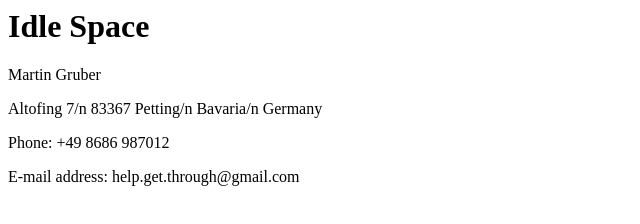
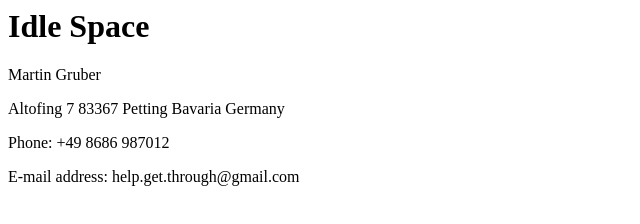
Before and after one commit to GetThroughSupport/IdleSpace-Support, a plain HTML site: page index.html in a window 1280 px wide. Shown: the full height of the page, 0-640 px from the left. Drawn offline with Linux system fonts and the light colour scheme.

Commit message:
Update index.html

```diff
--- a/index.html
+++ b/index.html
@@ -2,9 +2,9 @@
 
 <p>Martin Gruber</p>
 
-<p>Altofing 7/n
-83367 Petting/n
-Bavaria/n
+<p>Altofing 7</n>
+83367 Petting</n>
+  Bavaria</n>
 Germany</p>
 
 <p>Phone: +49 8686 987012</p>
```
